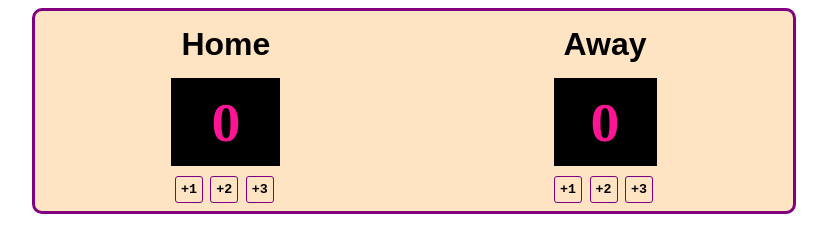
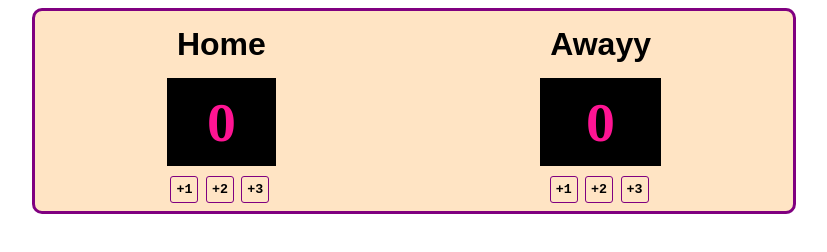
Before and after one commit to dawitshimels/scoreboard, a plain HTML site: page index.html in a window 1280 px wide. Shown: the whole page, without its empty margins (226-1053 px from the left). Drawn offline with Linux system fonts and the light colour scheme.

Commit message:
comit 3rd

```diff
--- a/index.html
+++ b/index.html
@@ -14,8 +14,8 @@
                     <button class="buttons" onclick="plusThreeHome()">+3</button>
                 </div>
             </div>
-            <div class="title" id="Awayy">
-                <h1 id="topTitle">Away</h1>
+            <div class="title" id="away">
+                <h1 id="topTitle">Awayy</h1>
                 <h1 class="score" id="awayScore">0</h1>
                 <div class="buttonCon">
                     <button class="buttons" onclick="plusOneAway()">+1</button>
```
